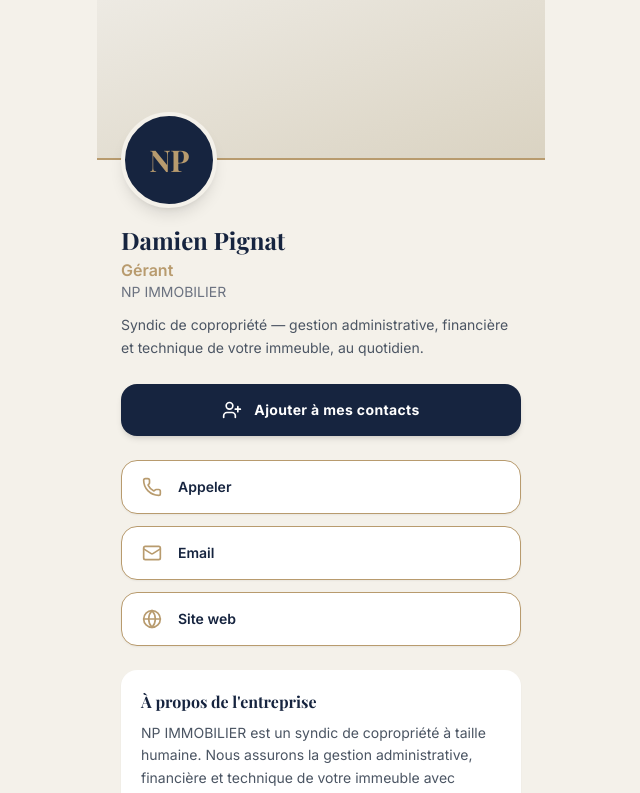
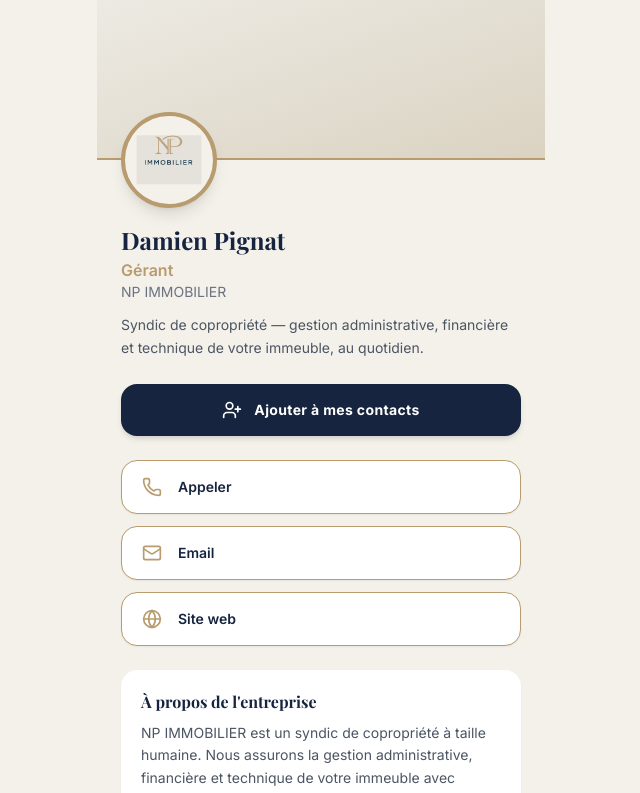
Before and after one commit to NPIMMOBILIER/carte, a Next.js app: page / in a window 1280 px wide. Shown: the top 793 px of the page, without its empty margins (319-959 px from the left). Built offline with nearby package versions, Linux system fonts and the light colour scheme; no server answers.

Commit message:
feat: use real NP logo image as avatar (basePath-prefixed)

```diff
--- a/components/ProfileHeader.tsx
+++ b/components/ProfileHeader.tsx
@@ -1,13 +1,22 @@
+// En production sur GitHub Pages, les assets de /public sont servis sous le
+// basePath (/carte). Next n'ajoute pas ce préfixe aux <img> bruts, on le fait
+// donc manuellement, sinon /logo.png renvoie un 404.
+const base = process.env.NEXT_PUBLIC_BASE_PATH ?? ''
+
 export function ProfileHeader() {
   return (
     <div className="relative">
       {/* Bannière dégradée crème + liseré or */}
       <div className="h-40 border-b-2 border-accent bg-gradient-to-br from-banner1 to-banner2" />
 
-      {/* Avatar monogramme NP, aligné à gauche, débordant */}
+      {/* Avatar : logo NP en image, aligné à gauche, débordant */}
       <div className="absolute bottom-0 left-0 right-0 translate-y-1/2 px-6">
-        <div className="flex h-24 w-24 items-center justify-center rounded-full border-4 border-cream bg-primary shadow-lg">
-          <span className="font-serif text-3xl font-bold tracking-tight text-accent">NP</span>
+        <div className="h-24 w-24 overflow-hidden rounded-full border-4 border-accent bg-cream shadow-lg">
+          <img
+            src={`${base}/logo.png`}
+            alt="NP IMMOBILIER"
+            className="h-full w-full object-contain p-2"
+          />
         </div>
       </div>
     </div>
--- a/next.config.ts
+++ b/next.config.ts
@@ -8,6 +8,9 @@
   basePath,
   assetPrefix: isProd ? `/${repoName}/` : '',
   images: { unoptimized: true },
+  // Exposé au client pour préfixer le <img> du logo servi depuis /public
+  // (Next n'applique pas le basePath aux balises <img> brutes).
+  env: { NEXT_PUBLIC_BASE_PATH: basePath },
 }
 
 export default nextConfig
```
Also changed, not shown: app/icon.png, public/logo.png.
